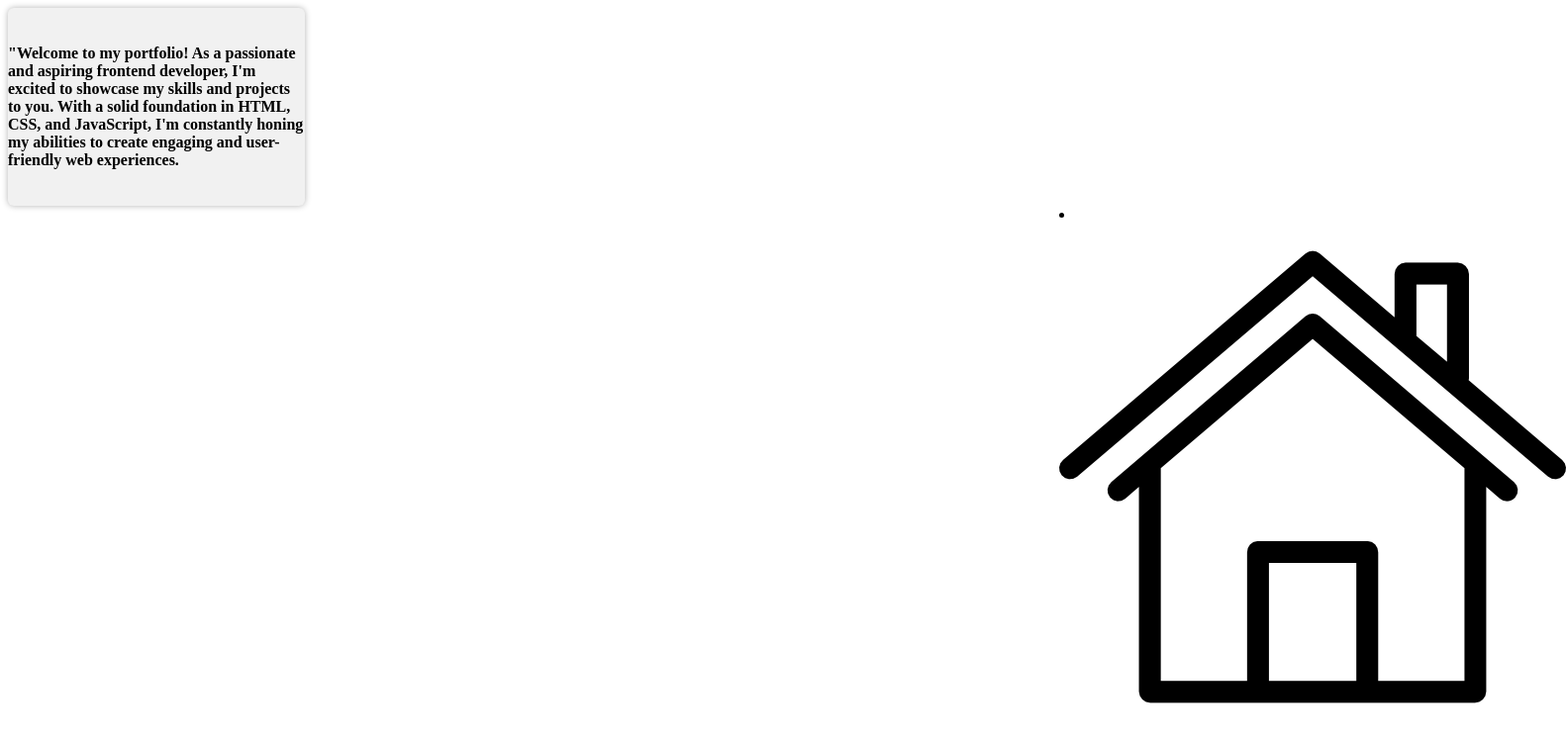
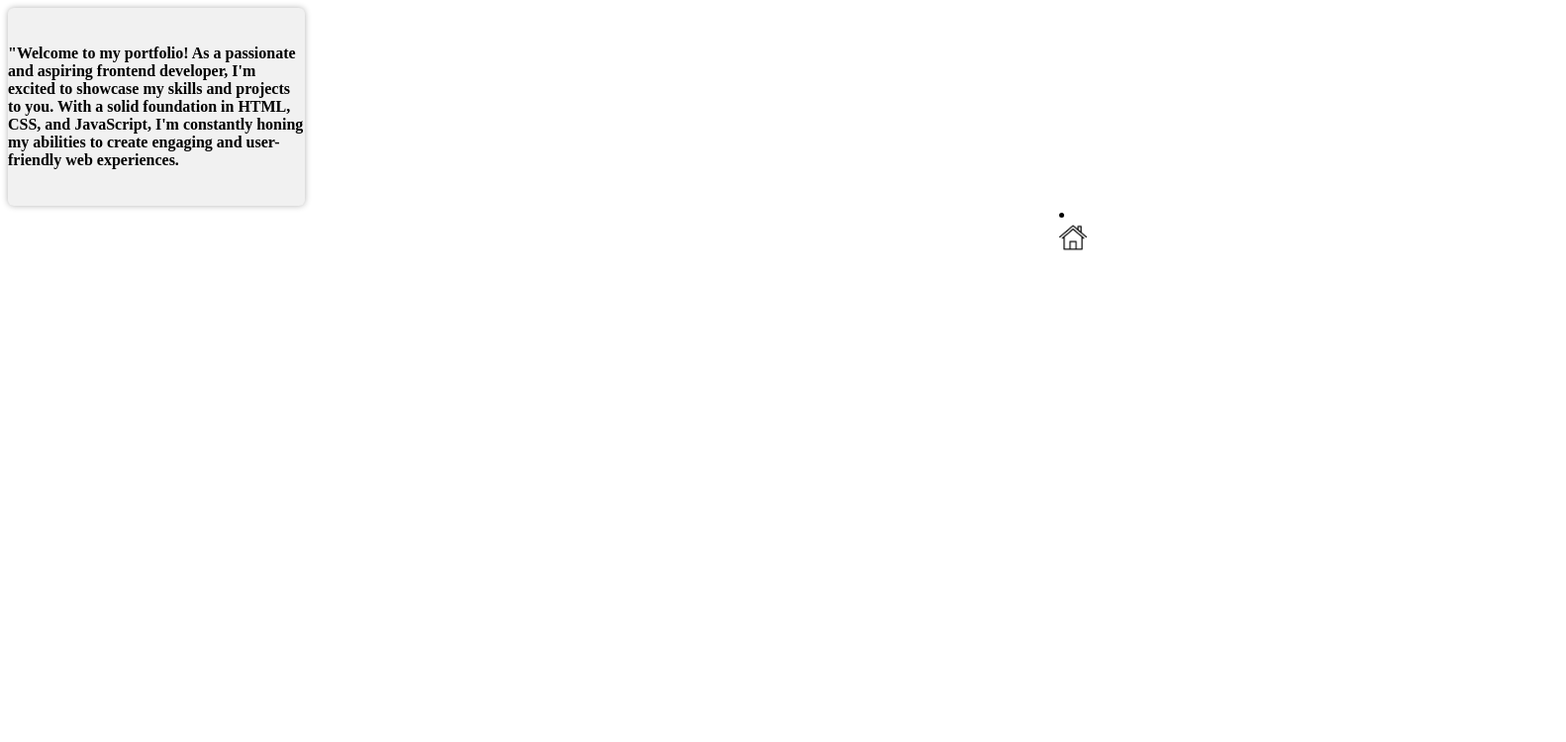
Before and after one commit to starkcity/new, a plain HTML site: page Mahi.html in a window 1280 px wide. Shown: the whole page at 99% size, 1582 px wide, since content can reach past the window. Drawn offline with Linux system fonts and the light colour scheme.

Commit message:
Update Mahi.html
Signed-off-by: @lwaysCharan <105452047+starkcity@users.noreply.github.com>

```diff
--- a/Mahi.html
+++ b/Mahi.html
@@ -30,6 +30,11 @@ nav ul li a {
   padding: 0px;
 
 }
+.height-i {
+  height: 28px;
+  width: 28px;
+  display: flex;
+}
     </style>
 </head>
 <body>
```
